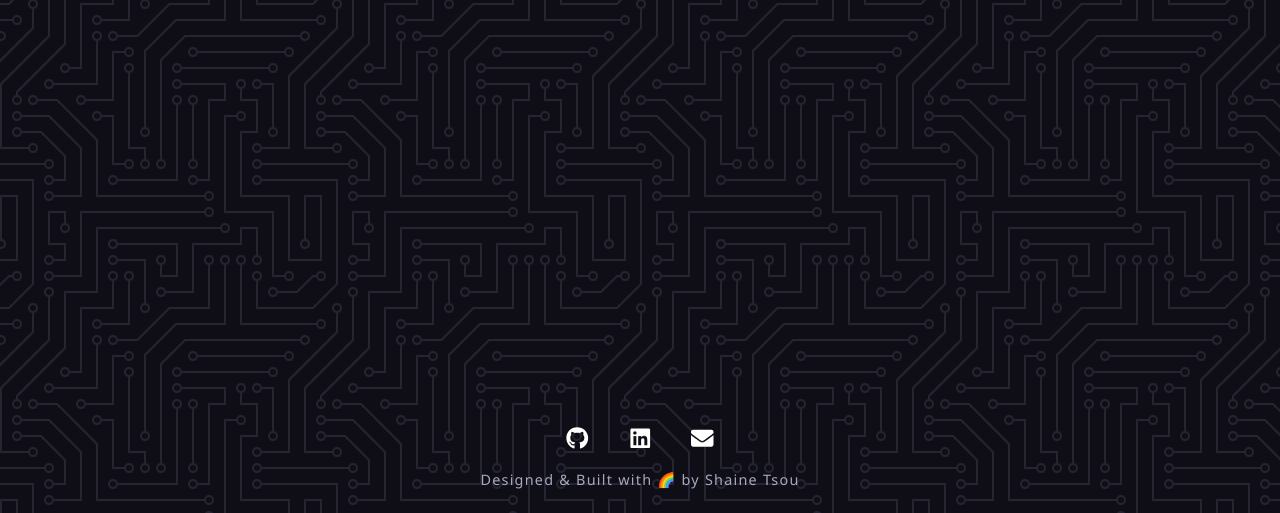
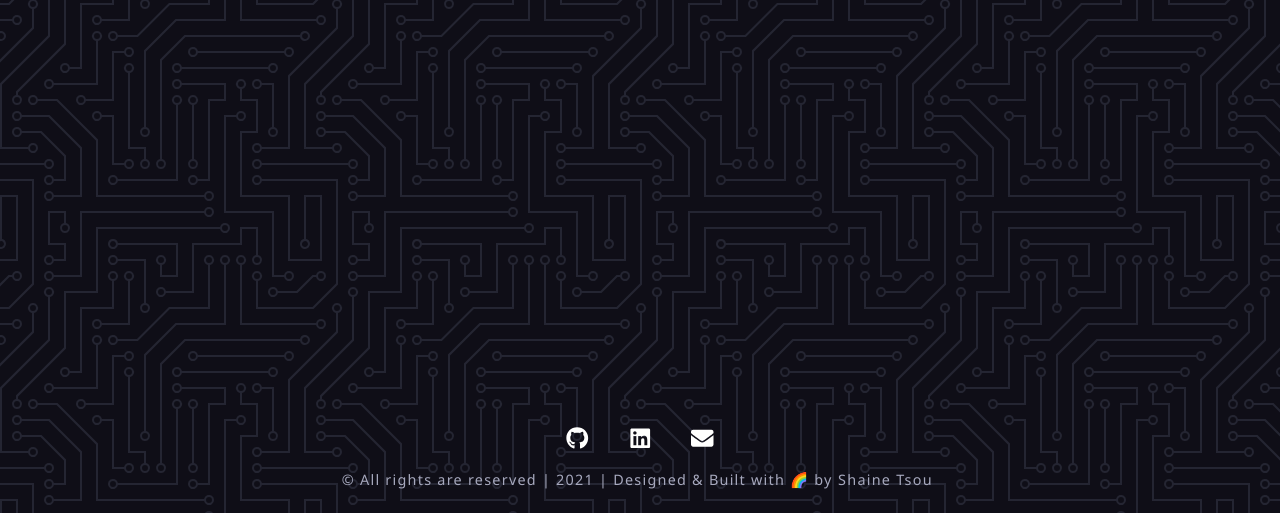
Before and after one commit to ShaineTsou/st-portfolio, a Gatsby site: page / in a window 1280 px wide. Shown: the part 1885-2398 px from the top of the page. Built offline with nearby package versions, Linux system fonts and the light colour scheme; Gatsby itself is replaced by a stand-in of ours; a web font is replaced by a local one.

Commit message:
modified footer credits

```diff
--- a/src/components/footer/footer.component.jsx
+++ b/src/components/footer/footer.component.jsx
@@ -8,7 +8,16 @@ const Footer = () => {
     <footer className="footer-container">
       <SocialBtns />
       <div className="footer-text">
-        <span>Designed & Built with 🌈 by Shaine Tsou</span>
+        <span>
+          © All rights are reserved | 2021 | Designed & Built with 🌈 by
+          <a
+            href="https://github.com/ShaineTsou"
+            target="_blank"
+            rel="noopener noreferrer"
+          >
+            Shaine Tsou
+          </a>
+        </span>
       </div>
     </footer>
   )
--- a/src/components/footer/footer.styles.scss
+++ b/src/components/footer/footer.styles.scss
@@ -16,6 +16,16 @@
     span {
       @include paragraphStyles;
       font-size: 0.8rem;
+
+      a {
+        margin: auto 0.3rem;
+        @include paragraphStyles;
+        font-size: 0.8rem;
+
+        &:hover {
+          color: $hoverColor;
+        }
+      }
     }
   }
 }
```
